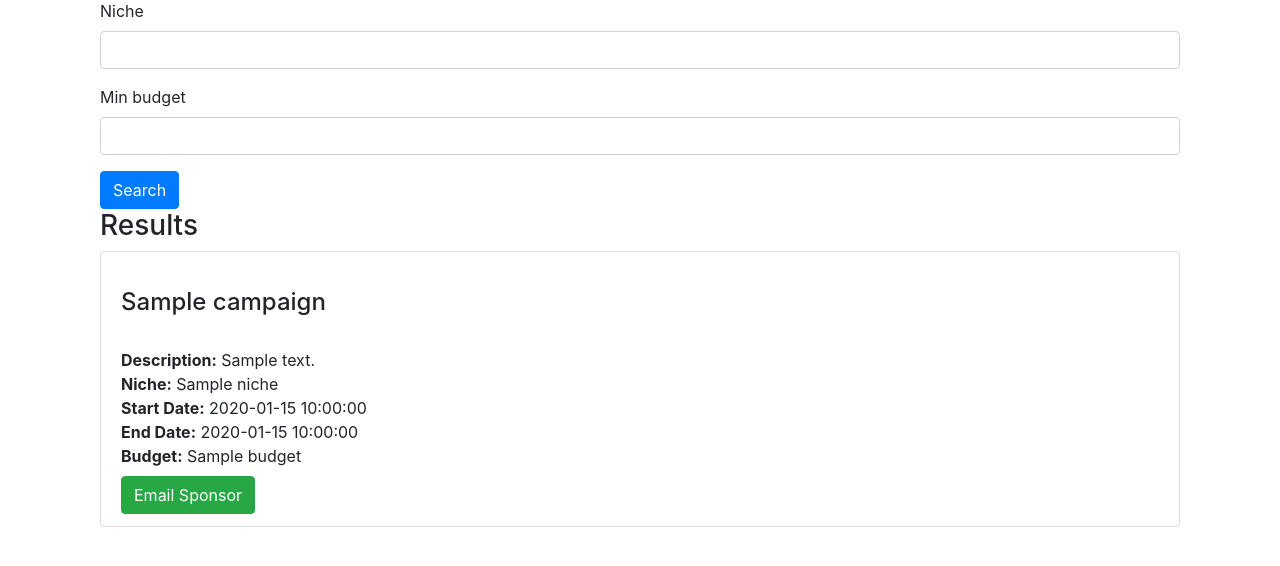
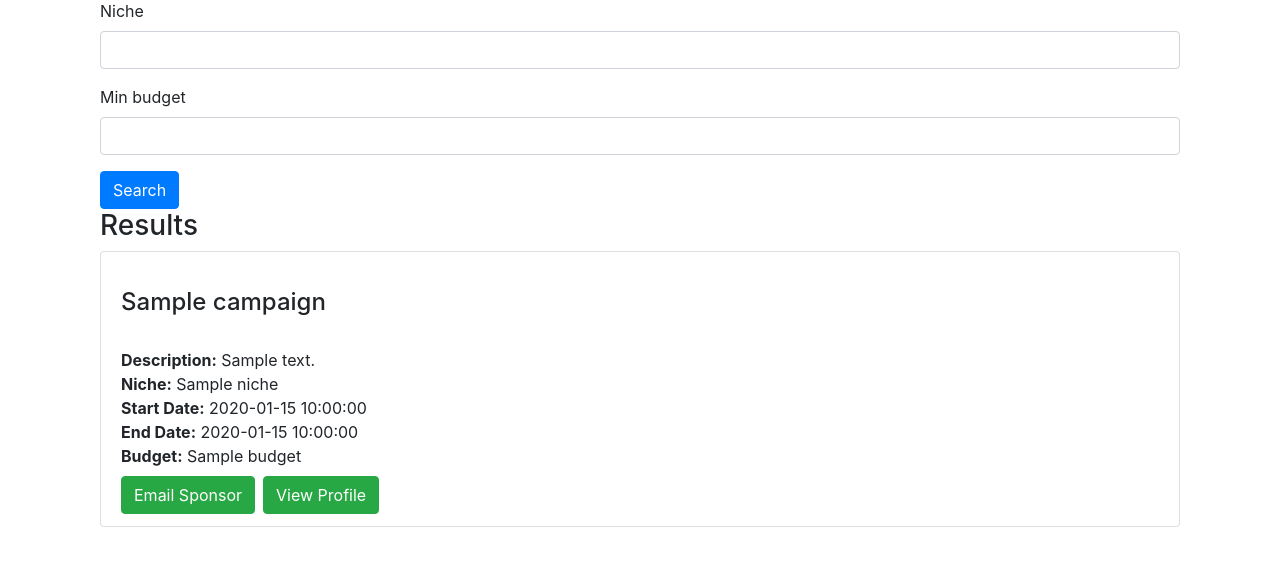
Before and after one commit to prajjwalyd/SponsorLink, a Python web app: template templates/search_campaigns.html in a window 1280 px wide. Shown: the part 133-699 px from the top of the page. Run offline with Jinja, Linux system fonts and the light colour scheme; the template is opened without the code that fills it: most values are stand-ins (such as "Sample title", 1, 10 or a date in 2020); form fields are guessed from the names that the template uses; some libraries are stand-ins or nearby versions.

Commit message:
add more buttons

```diff
--- a/templates/search_campaigns.html
+++ b/templates/search_campaigns.html
@@ -24,11 +24,12 @@
             <strong>Start Date:</strong> {{ campaign.start_date }}<br>
             <strong>End Date:</strong> {{ campaign.end_date }}<br>
             <strong>Budget:</strong> {{ campaign.budget }}<br>
-            {% if campaign.owner %}
-            <a href="mailto:{{ campaign.owner.email }}" class="btn btn-success mt-2">Email Sponsor</a>
-            {% else %}
-            <span>No sponsor email available</span>
-            {% endif %}
+            <div class="d-flex justify-content-start mt-2">
+                <a href="mailto:{{ campaign.owner.email }}" class="btn btn-success mr-2">Email Sponsor</a>
+                <form method="GET" action="{{ url_for('user_profile', username=campaign.owner.username) }}">
+                    <button type="submit" class="btn btn-success">View Profile</button>
+                </form>
+            </div>
         </li>
         {% endfor %}
     </ul>
```
Also changed, not shown: templates/search_influencers.html (+9 -3 lines), instance/site.db.
